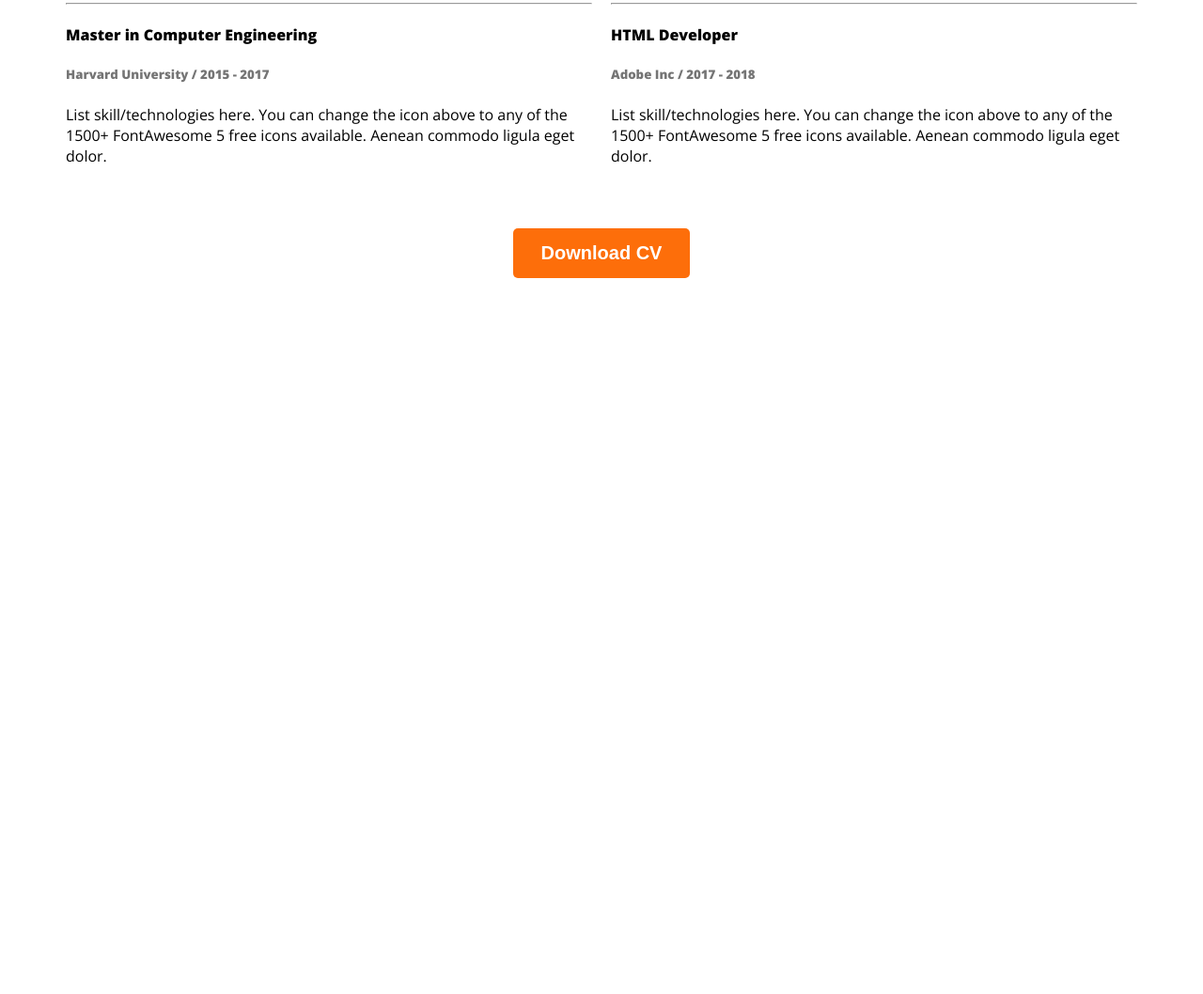
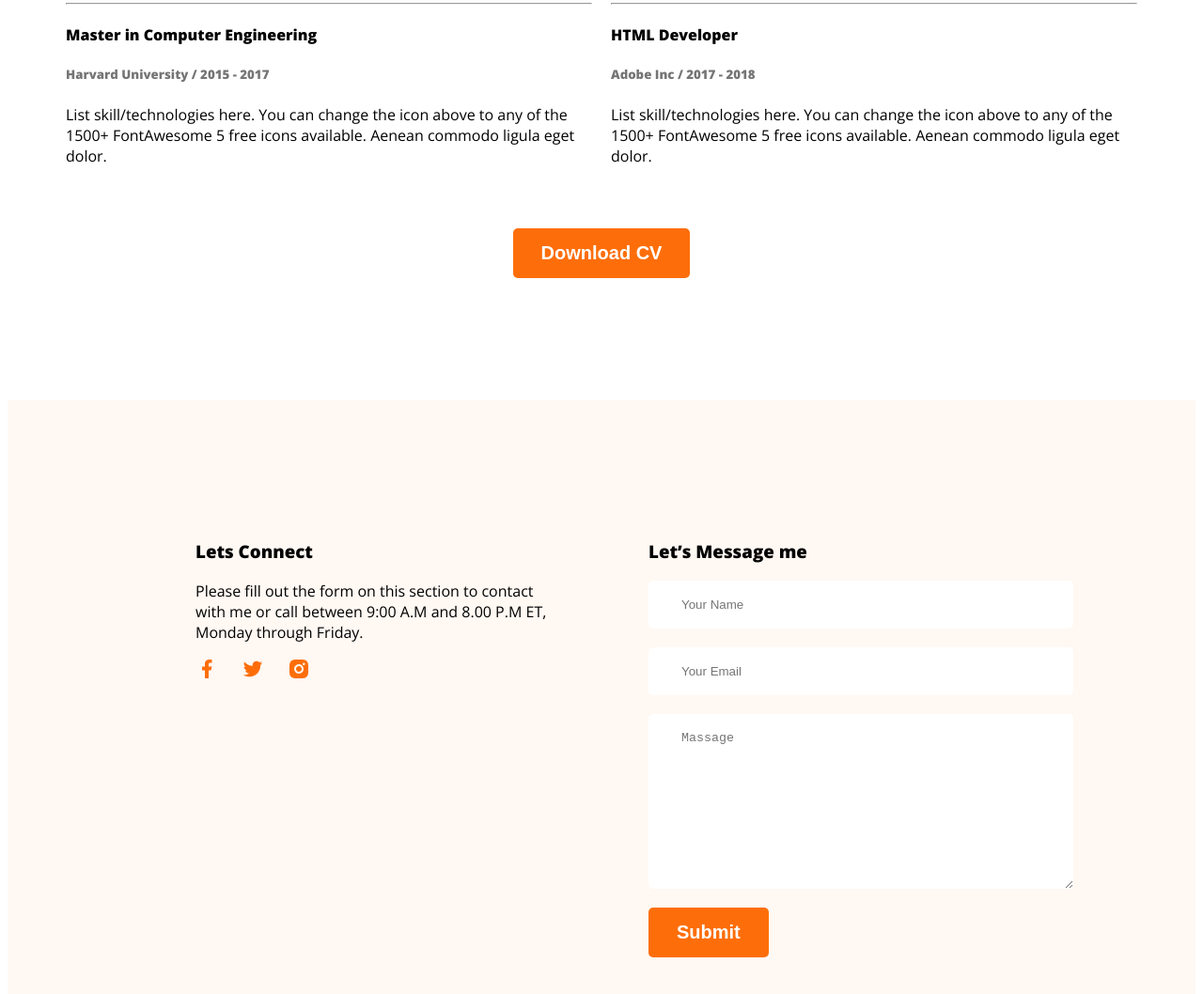
Before and after one commit to princejoy123/Abu-Saiyed-Joy, a plain HTML site: page index.html in a window 1280 px wide. Shown: the part 2956-4014 px from the top of the page at 94% size. Before the commit the page ends 3260 px from the top, so only its background shows below. Drawn offline with nearby package versions, Linux system fonts and the light colour scheme.

Commit message:
added footer

```diff
--- a/index.html
+++ b/index.html
@@ -157,6 +157,23 @@
 
     </main>
     <footer>
+        <div class="footer-coloum">
+            <h3 class="resume-title">Lets Connect</h3>
+            <p class="r-i-description">Please fill out the form on this section to contact with me or call between 9:00 A.M and 8.00 P.M ET, Monday through Friday.</p>
+            <div class="social-icons">
+                <a href=""><img src="images/icons/facebook.png" alt=""></a><a href=""><img src="images/icons/twitter.png" alt=""></a><a href=""><img src="images/icons/insta.png" alt=""></a>
+            </div>
+
+        </div>
+        <div class="footer-coloum">
+            <h3 class="resume-title">Let’s Message me</h3>
+            <form class="form" action="">
+                <input type="text" placeholder="Your Name">
+                <input type="email" name="" placeholder="Your Email" id="">
+                <textarea name="" id="" cols="30" rows="10" placeholder="Massage"></textarea>
+                <input class="b-primary" type="submit" value="Submit">
+            </form>
+        </div>
 
     </footer>
 </body>
--- a/styles/Protfolio.css
+++ b/styles/Protfolio.css
@@ -162,3 +162,27 @@ main section{
    text-align: center;
     margin-top: 50px;
 }
+footer{
+    display: flex;
+    background-color: #FFF8F3;
+    margin-top: 130px;
+    padding: 130px 200px;
+    gap: 100px;
+}
+.footer-coloum{
+    width: 50%;
+
+}
+.form input[type="text"], input[type="email"], textarea{
+    display: block;
+    margin-bottom: 20px;
+    padding: 18px 35px;
+    color: #757575;
+    border: 0;
+    border-radius: 5px;
+background: #FFF;
+width: 100%;
+}
+.social-icons a{
+    margin-right: 25px;
+}
```
